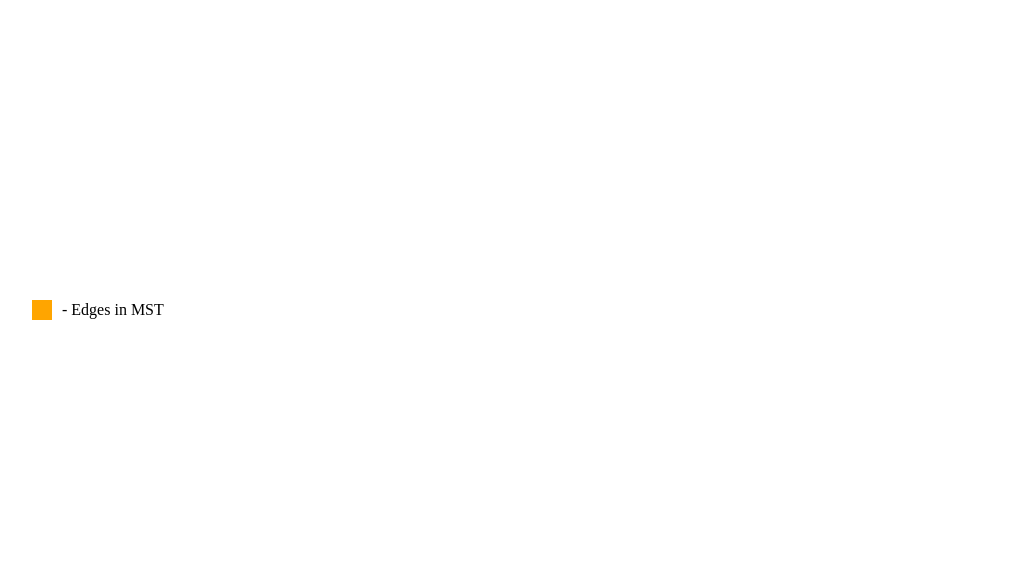
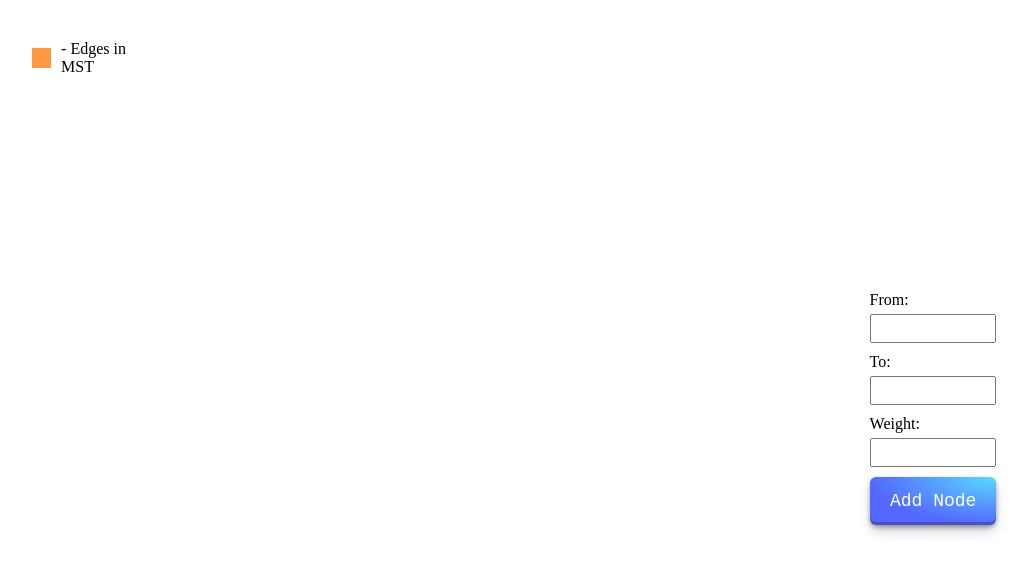
Before and after one commit to buts00/Graph, a plain HTML site: page front/index.html in a window 1280 px wide. Shown: the whole page, without its empty margins (76-1107 px from the left). Drawn offline with nearby package versions, Linux system fonts and the light colour scheme.

Commit message:
add possibility to add edges

```diff
--- a/front/index.html
+++ b/front/index.html
@@ -9,17 +9,32 @@
 </head>
 <body>
 
-<div id="network"></div>
-<script src="script.js"></script>
+    <script src="script.js"></script>
 
-<div class="container">
-    <div class="square">
+    <div class="main-container">
+        <div class="container-square">
+            <div class="square"></div>
+            <div class="text">
+                - Edges in MST
+            </div>
+        </div>
+
+        <div id="network"></div>
+
+        <div class="input-container">
+            <label class="input-label" for="from">From:</label>
+            <input class="input-field" type="number" id="from">
+
+            <label class="input-label" for="to">To:</label>
+            <input class="input-field" type="number" id="to">
+
+            <label class="input-label" for="weight">Weight:</label>
+            <input class="input-field" type="number" id="weight">
+
+            <button class="add-button" onclick="addNode()">Add Node</button>
+        </div>
+
 
     </div>
-    <div class="text">
-        - Edges in MST
-    </div>
-</div>
-
 </body>
 </html>
--- a/front/script.js
+++ b/front/script.js
@@ -16,14 +16,14 @@ function getData() {
 
 getData()
 
+let nodes = new vis.DataSet();
+let edges = new vis.DataSet();
+let network;
+
 function processData(data) {
-    let nodes = new vis.DataSet();
-    let edges = new vis.DataSet();
-
-
     data.Edges.forEach(edge => {
-        let color = '#6fd7ed'
-        if (data.InMst.includes(edge.Id)) color = 'orange'
+        let color = '#6895D2'
+        if (data.InMst.includes(edge.Id)) color = '#FF9843'
         if (!nodes.get(edge.Source)) {
             nodes.add({id: edge.Source, label: edge.Source.toString()});
         }
@@ -47,9 +47,9 @@ function processData(data) {
             },
             font: {
                 size: 25,
-                align: 'center',
             },
             shape: 'circle',
+            color: '#86bbf8',
 
 
         },
@@ -60,12 +60,70 @@ function processData(data) {
                 enabled: true,
             },
             smooth: false,
+
         },
+        physics: {
+
+            barnesHut: {
+                centralGravity: 0.0,
+                gravitationalConstant: -1000
+            },
+
+        }
     };
 
     let container = document.getElementById('network');
     let graph = {nodes: nodes, edges: edges};
-    let network = new vis.Network(container, graph, options);
+    network = new vis.Network(container, graph, options);
+
+}
+
+function isValidInput(value) {
+    return /^[1-9]\d*$/.test(value);
+}
+
+
+function addNode() {
+    var fromValue = document.getElementById("from").value;
+    var toValue = document.getElementById("to").value;
+    var weightValue = document.getElementById("weight").value;
+    document.getElementById("from").value = "";
+    document.getElementById("to").value = "";
+    document.getElementById("weight").value = "";
+
+    if (!isValidInput(fromValue) || !isValidInput(toValue) || !isValidInput(weightValue)) {
+        alert("Please enter valid numeric values.");
+        return;
+    }
+
+    var edgeData = {
+        Source: parseInt(fromValue),
+        Destination: parseInt(toValue),
+        Weight: parseInt(weightValue)
+    };
+
+
+    fetch('http://localhost:8080/graph', {
+        method: 'POST',
+        headers: {
+            'Content-Type': 'application/json',
+        },
+        body: JSON.stringify(edgeData),
+    })
+        .then(response => {
+            if (!response.ok) {
+                throw new Error('Network response was not ok');
+            }
+            return response.json();
+        })
+        .then(data => {
+            console.log('Data sent successfully:', data);
+            getData();
+        })
+        .catch(error => {
+            console.error('There was a problem with the fetch operation:', error);
+        });
+
 
 
 }
--- a/front/styles.css
+++ b/front/styles.css
@@ -1,25 +1,110 @@
+
+.main-container {
+    display: flex;
+    align-items: center;
+    justify-content: space-between;
+    height: 100vh;
+
+}
+
+.container-square {
+
+    width: 10%;
+    display: flex;
+    align-items: center;
+    margin-bottom: 700px;
+    margin-left: 100px;
+    z-index: 1;
+}
+
 #network {
+
     width: 100%;
     height: 100%;
     position: absolute;
     top: 50%;
     left: 50%;
+
     transform: translate(-50%, -50%);
+    margin-right: 10px;
+
 }
 
-.container {
-    margin: 300px 100px;
-    display: flex;
-    align-items: center;
-}
+
 
 .square {
     width: 20px;
     height: 20px;
-    background-color: #FFA500;
-
+    background-color: #FF9843;
 }
 
 .text {
     margin-left: 10px;
 }
+
+.input-container {
+
+    width: 10%;
+    display: flex;
+    flex-direction: column;
+    margin-right: 200px;
+    z-index: 1;
+
+}
+
+.input-label {
+    margin-bottom: 5px;
+}
+
+.input-field {
+    margin-bottom: 10px;
+    padding: 5px;
+
+}
+
+.add-button {
+    align-items: center;
+    appearance: none;
+    background-image: radial-gradient(100% 100% at 100% 0, #5adaff 0, #5468ff 100%);
+    border: 0;
+    border-radius: 6px;
+    box-shadow: rgba(45, 35, 66, .4) 0 2px 4px,rgba(45, 35, 66, .3) 0 7px 13px -3px,rgba(58, 65, 111, .5) 0 -3px 0 inset;
+    box-sizing: border-box;
+    color: #fff;
+    cursor: pointer;
+    display: inline-flex;
+    font-family: "JetBrains Mono",monospace;
+    height: 48px;
+    justify-content: center;
+    line-height: 1;
+    list-style: none;
+    overflow: hidden;
+    padding: 8px 16px;
+    position: relative;
+    text-align: left;
+    text-decoration: none;
+    transition: box-shadow .15s,transform .15s;
+    user-select: none;
+    -webkit-user-select: none;
+    touch-action: manipulation;
+    white-space: nowrap;
+    will-change: box-shadow,transform;
+    font-size: 18px;
+}
+
+
+
+
+.add-button:focus {
+    box-shadow: #3c4fe0 0 0 0 1.5px inset, rgba(45, 35, 66, .4) 0 2px 4px, rgba(45, 35, 66, .3) 0 7px 13px -3px, #3c4fe0 0 -3px 0 inset;
+}
+
+.add-button:hover {
+    box-shadow: rgba(45, 35, 66, .4) 0 4px 8px, rgba(45, 35, 66, .3) 0 7px 13px -3px, #3c4fe0 0 -3px 0 inset;
+    transform: translateY(-2px);
+}
+
+.add-button:active {
+    box-shadow: #3c4fe0 0 3px 7px inset;
+    transform: translateY(2px);
+}
```
Also changed, not shown: 3 other files.
